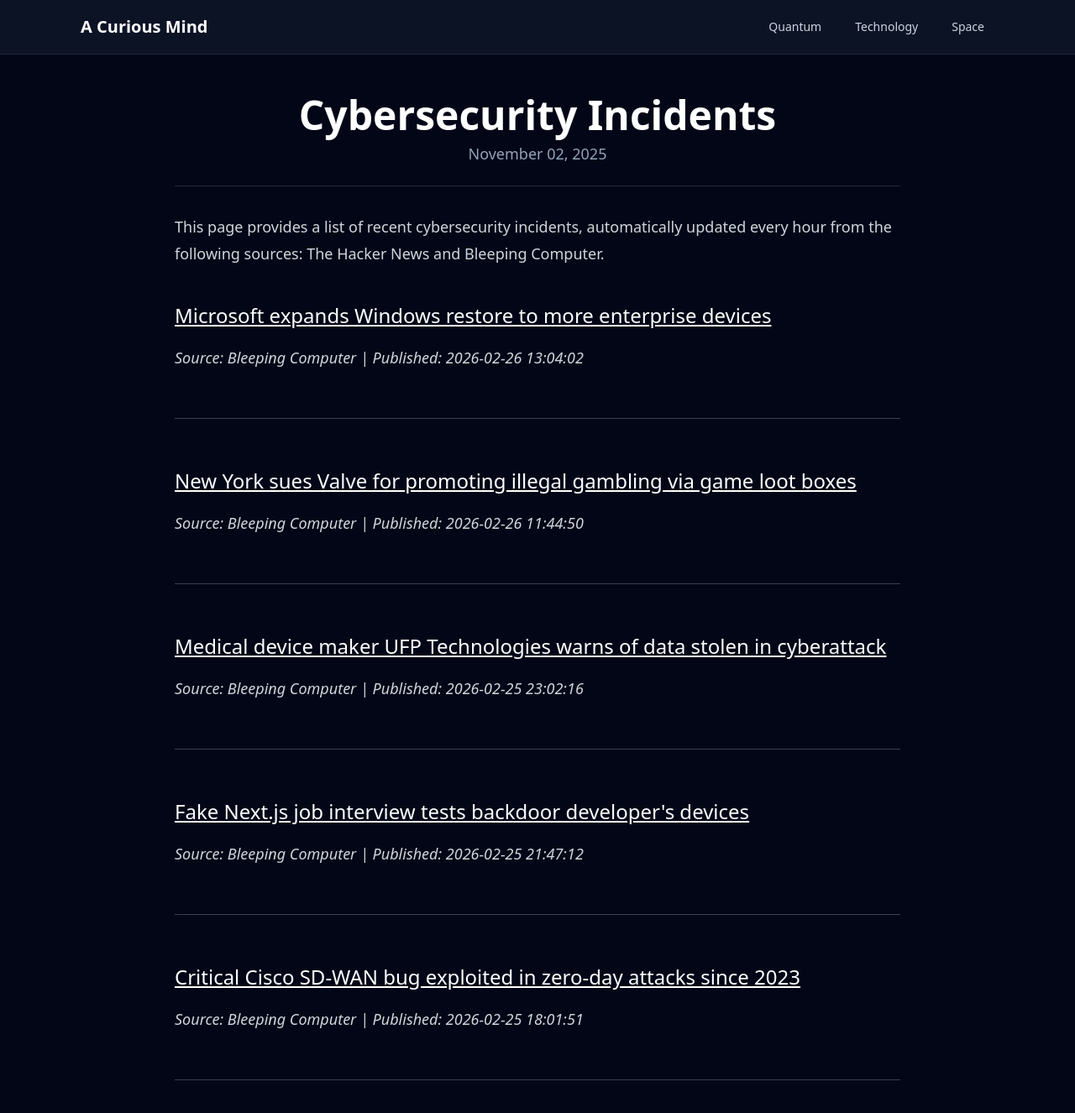
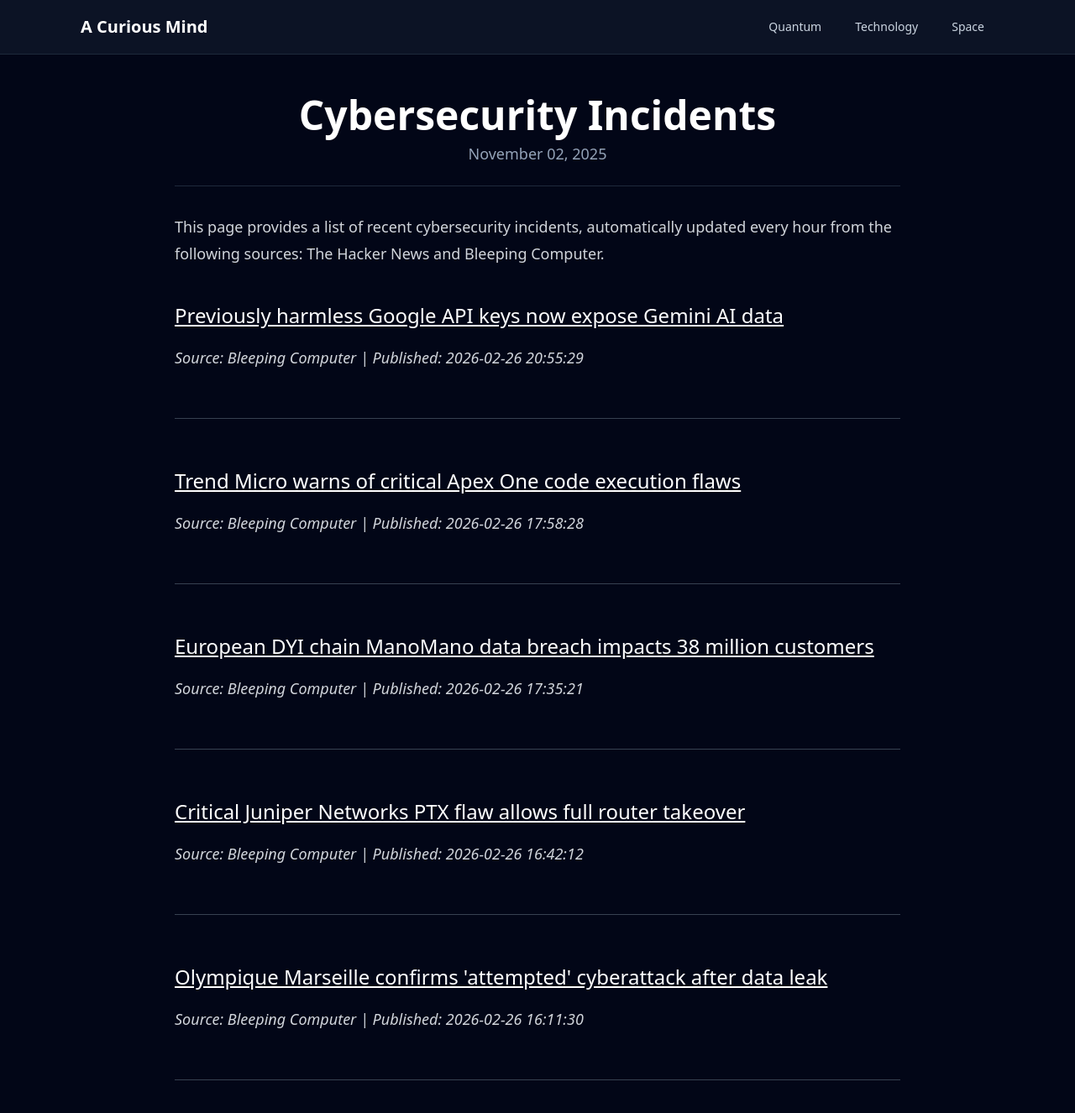
Before and after one commit to onehl7/onehl7.github.io, a Jekyll site: the page built from _posts/2025-11-02-cybersecurity-incidents.md, in a window 1280 px wide and 1400 px high. Shown: the top 1326 px of the window at 84% size. Built offline with Jekyll 4.4.1, drawn with Linux system fonts in a browser that asks for light colours; nearby versions of some CDN libraries.

Commit message:
Update news data

```diff
--- a/_data/news.json
+++ b/_data/news.json
@@ -1,32 +1,32 @@
 [
   {
     "source": "Bleeping Computer",
-    "title": "Microsoft expands Windows restore to more enterprise devices",
-    "link": "https://www.bleepingcomputer.com/news/security/microsoft-expands-windows-restore-to-more-enterprise-devices/",
-    "published": "2026-02-26 13:04:02"
+    "title": "Previously harmless Google API keys now expose Gemini AI data",
+    "link": "https://www.bleepingcomputer.com/news/security/previously-harmless-google-api-keys-now-expose-gemini-ai-data/",
+    "published": "2026-02-26 20:55:29"
   },
   {
     "source": "Bleeping Computer",
-    "title": "New York sues Valve for promoting illegal gambling via game loot boxes",
-    "link": "https://www.bleepingcomputer.com/news/gaming/new-york-sues-valve-for-promoting-illegal-gambling-via-game-loot-boxes/",
-    "published": "2026-02-26 11:44:50"
+    "title": "Trend Micro warns of critical Apex One code execution flaws",
+    "link": "https://www.bleepingcomputer.com/news/security/trend-micro-warns-of-critical-apex-one-rce-vulnerabilities/",
+    "published": "2026-02-26 17:58:28"
   },
   {
     "source": "Bleeping Computer",
-    "title": "Medical device maker UFP Technologies warns of data stolen in cyberattack",
-    "link": "https://www.bleepingcomputer.com/news/security/medical-device-maker-ufp-technologies-warns-of-data-stolen-in-cyberattack/",
-    "published": "2026-02-25 23:02:16"
+    "title": "European DYI chain ManoMano data breach impacts 38 million customers",
+    "link": "https://www.bleepingcomputer.com/news/security/european-dyi-chain-manomano-data-breach-impacts-38-million-customers/",
+    "published": "2026-02-26 17:35:21"
   },
   {
     "source": "Bleeping Computer",
-    "title": "Fake Next.js job interview tests backdoor developer's devices",
-    "link": "https://www.bleepingcomputer.com/news/security/fake-nextjs-job-interview-tests-backdoor-developers-devices/",
-    "published": "2026-02-25 21:47:12"
+    "title": "Critical Juniper Networks PTX flaw allows full router takeover",
+    "link": "https://www.bleepingcomputer.com/news/security/critical-juniper-networks-ptx-flaw-allows-full-router-takeover/",
+    "published": "2026-02-26 16:42:12"
   },
   {
     "source": "Bleeping Computer",
-    "title": "Critical Cisco SD-WAN bug exploited in zero-day attacks since 2023",
-    "link": "https://www.bleepingcomputer.com/news/security/critical-cisco-sd-wan-bug-exploited-in-zero-day-attacks-since-2023/",
-    "published": "2026-02-25 18:01:51"
+    "title": "Olympique Marseille confirms 'attempted' cyberattack after data leak",
+    "link": "https://www.bleepingcomputer.com/news/security/olympique-marseille-football-club-confirms-cyberattack-after-data-leak/",
+    "published": "2026-02-26 16:11:30"
   }
 ]
```
